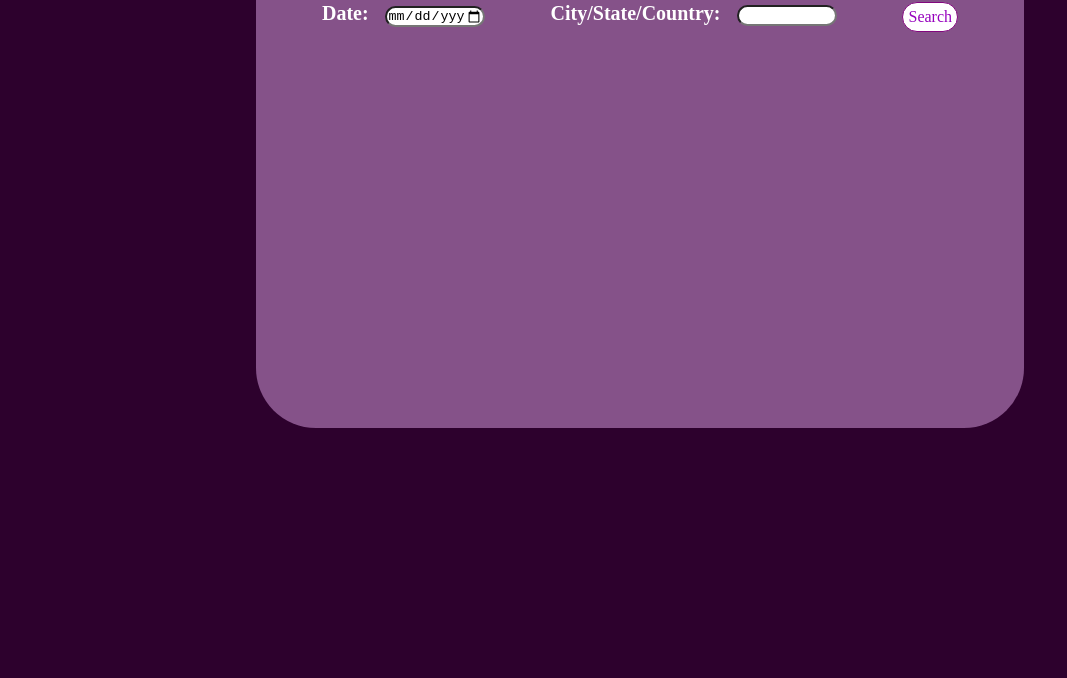
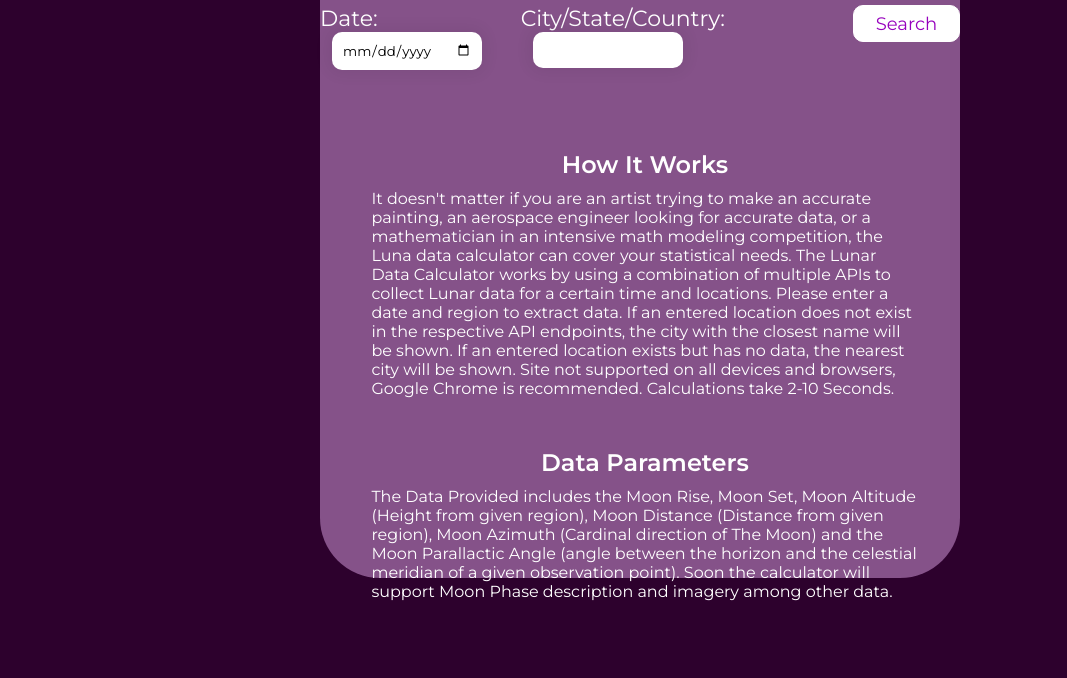
Before and after one commit to AsgharKazmi2005/Luna, a plain HTML site: page index.html in a window 1280 px wide. Shown: the part 122-800 px from the top of the page, without its empty margins (0-1067 px from the left). Drawn offline with nearby package versions, Linux system fonts and the light colour scheme.

Commit message:
Day End Edits
UI Updates

```diff
--- a/index.html
+++ b/index.html
@@ -5,6 +5,8 @@
     <meta name="viewport" content="width=device-width" />
     <title>replit</title>
     <link href="style.css" rel="stylesheet" type="text/css" />
+    <link href='//fonts.googleapis.com/css?family=Montserrat:thin,extra-light,light,100,200,300,400,500,600,700,800'
+rel='stylesheet' type='text/css'>
   </head>
 
   <body>
@@ -15,25 +17,32 @@
       </navbar>
       <!-- Form Submission (Frontend DOM Manipulation) -->
       <div class="main">
-
         <form>
           <div class="pageTitle">Lunar Data Calculator</div>
           <div class="formCont">
             <div>
               <h1 class="formTitles">Date:</h1>
-              <input class="textboxes date space" type="date" />
+              <input class="textboxes date space" type="date" min="1970-01-01"/>
             </div>
             <div>
               <h1 class="formTitles" placeholder="New York City">City/State/Country:</h1>
-              <input class="textboxes city" />
+              <input class="textboxes city"/>
             </div>
             <div>
-              <div class="button">Search</div>
+              <button class="button">Search</button>
             </div>
+          </div>
+          <div class="explanation">
+            <h2 class="expHead">How It Works</h2>
+            <p class="p"> It doesn't matter if you are an artist trying to make an accurate painting, an aerospace engineer looking for accurate data, or a mathematician in an intensive math modeling competition, the Luna data calculator can cover your statistical needs. The Lunar Data Calculator works by using a combination of multiple APIs to collect Lunar data for a certain time and locations. Please enter a date and region to extract data. If an entered location does not exist in the respective API endpoints, the city with the closest name will be shown. If an entered location exists but has no data, the nearest city will be shown. Site not supported on all devices and browsers, Google Chrome is recommended. Calculations take 2-10 Seconds.</p>
+          </div>
+          <div class="explanation">
+            <h2 class="expHead">Data Parameters</h2>
+            <p class="p"> The Data Provided includes the Moon Rise, Moon Set, Moon Altitude (Height from given region), Moon Distance (Distance from given region), Moon Azimuth (Cardinal direction of The Moon) and the Moon Parallactic Angle (angle between the horizon and the celestial meridian of a given observation point). Soon the calculator will support Moon Phase description and imagery among other data. </p>
           </div>
            <!--   Insert Adjacent HTML Using Object iteration  -->
           <div class="dataCont"></div>
-           </div>
+          </div>
         </form>
       </div>
       <!-- Import Moment.js -->
--- a/script.js
+++ b/script.js
@@ -3,6 +3,8 @@ const searchButton = document.querySelector(".button");
 const city = document.querySelector(".city");
 const dataCont = document.querySelector(".dataCont");
 const date = document.querySelector(".date");
+const explanation = document.querySelectorAll(".explanation");
+console.log(explanation);
 
 //Define Functions
 function armyToNormal(input) {
@@ -24,6 +26,7 @@ async function getApi(url) {
 
   console.log(data);
   dataCont.innerHTML = "";
+
   dataCont.insertAdjacentHTML(
     `afterbegin`,
     `
@@ -48,10 +51,14 @@ async function getApi(url) {
 }
 
 //When button is clicked, load in API Data
-searchButton.addEventListener("click", function () {
+searchButton.addEventListener("click", function (event) {
+  event.preventDefault();
   const cityFormatted = city.value.split(" ").join("%20");
-  console.log(cityFormatted);
   getApi(
     `https://api.ipgeolocation.io/astronomy?apiKey=8b804068b8f64da18a18e4751642af33&location=${cityFormatted},&date=${date.value}`
   );
+
+  explanation.forEach(function (node, value) {
+    node.parentNode.removeChild(node);
+  });
 });
--- a/style.css
+++ b/style.css
@@ -6,6 +6,7 @@
 
 * {
   margin: 0 0 0 0;
+  font-family: Montserrat;
 }
 
 body {
@@ -44,25 +45,35 @@ navbar {
 }
 
 .main {
-  width: 60%;
-  height: 500px;
+  width: 50%;
+  height: 650px;
   background-color: #855289;
   border-radius: 60px;
   margin: auto;
-  /* opacity: 80%; */
+  transition: 0.75s ease-in-out;
+}
+
+.main:hover {
+  width: 53%;
+  height: 580px;
+  transition: 0.75s ease-in-out;
 }
 
 .formTitles {
-  font-size: 20px;
+  font-size: 22px;
   display: inline-block;
   color: #ffffff;
+  font-weight: 400;
 }
 
 .textboxes {
-  width: 100px;
+  width: 150px;
   margin-left: 12px;
-  border-radius: 60px;
+  border-radius: 10px;
   background-color: rgb(255, 255, 255);
+  padding: 10px;
+  border: 0;
+  box-shadow: 0 0 15px 4px rgba(0, 0, 0, 0.06);
 }
 
 .formCont {
@@ -73,13 +84,25 @@ navbar {
 }
 
 .button {
-  border: solid 1px rgb(153, 42, 193);
-  border-color: #82087e;
+  border: solid 1px rgb(255, 255, 255);
+  border-color: #ffffff;
   color: #9600bd;
   background-color: white;
-  padding: 5px;
-  border-radius: 50px;
+  padding: 13px;
+  border-radius: 10px;
+  padding: 0.25em 0.75em;
+  min-width: 9ch;
+  min-height: 37px;
+  transition: 0.25s ease-in-out;
+  font-size: 18px;
 }
+
+.button:hover {
+  color: white;
+  background-color: #000000;
+  cursor: pointer;
+}
+
 .dataTitle {
   color: white;
   font-size: 25px;
@@ -111,4 +134,24 @@ navbar {
   font-size: 30px;
   color: white;
   padding-top: 20px;
+  font-weight: 600;
 }
+
+.explanation {
+  margin-top: 50px;
+  color: white;
+  display: flex;
+  align-items: center;
+  flex-direction: column;
+  padding: 0 30px 0px 40px;
+  width: 100%;
+}
+
+.expHead {
+  font-weight: 600;
+}
+
+.p {
+  width: 96%;
+  margin-top: 10px;
+}
```
